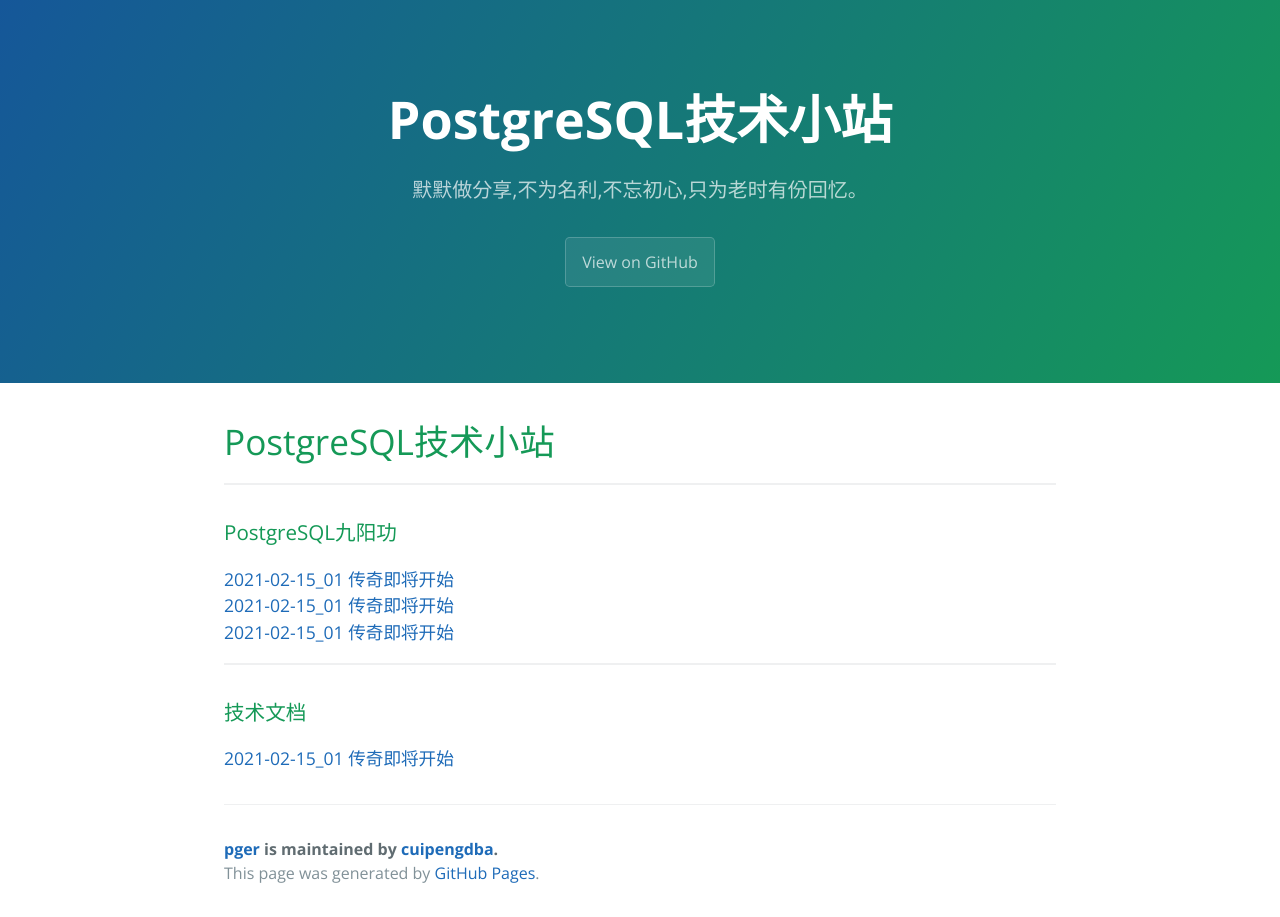
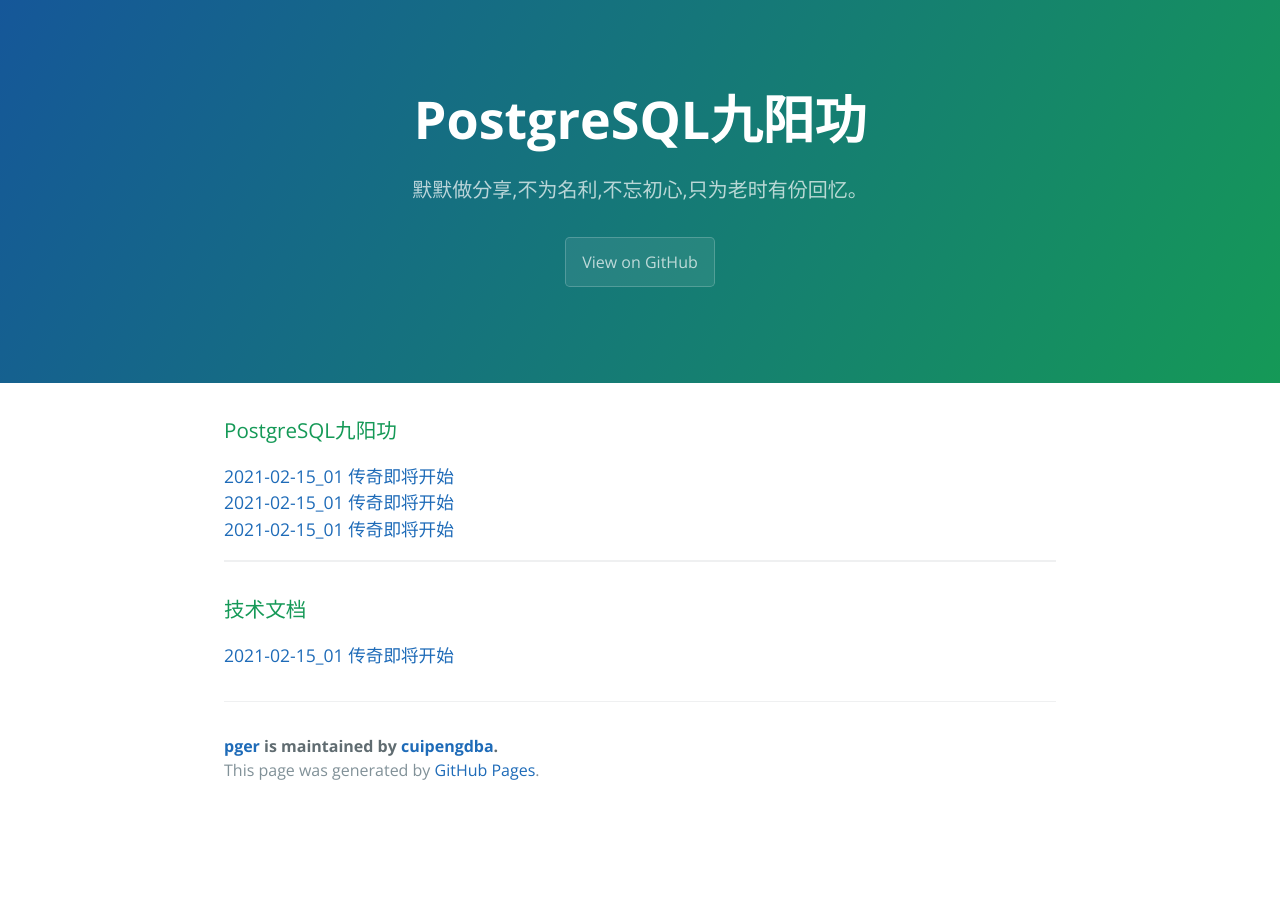
Before and after one commit to cuipengdba/pger, a Jekyll site: the page built from index.md, in a window 1280 px wide. Built offline with Jekyll 4.4.1, drawn with Linux system fonts in a browser that asks for light colours; our own code applies the rules of GitHub Pages for plain Markdown files.

Commit message:
Update index.md

```diff
--- a/index.md
+++ b/index.md
@@ -1,5 +1,3 @@
-# PostgreSQL技术小站
-* * *
 ### PostgreSQL九阳功
 <a href='tree/202102/20210215_01.html'>2021-02-15_01 传奇即将开始<a/><br/>
 <a href='tree/202102/20210215_01.html'>2021-02-15_01 传奇即将开始<a/><br/>
```
